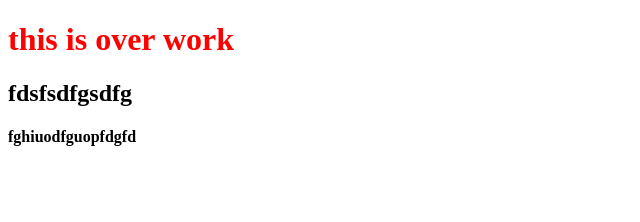
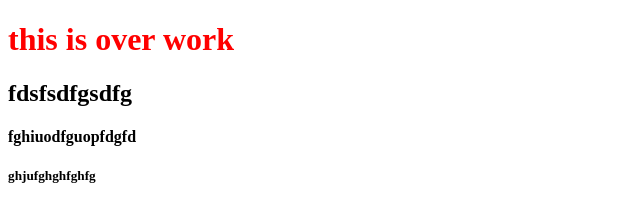
Before and after one commit to ihiteshtiwari/hello, a plain HTML site: page index.html in a window 1280 px wide. Shown: the whole page, without its empty margins (0-640 px from the left). Drawn offline with Linux system fonts and the light colour scheme.

Commit message:
tag added

```diff
--- a/index.html
+++ b/index.html
@@ -10,5 +10,6 @@
     <h1>this is over work</h1>
     <h2>fdsfsdfgsdfg</h2>
     <h4>fghiuodfguopfdgfd</h4>
+    <h5>ghjufghghfghfg</h5>
 </body>
 </html>
```
